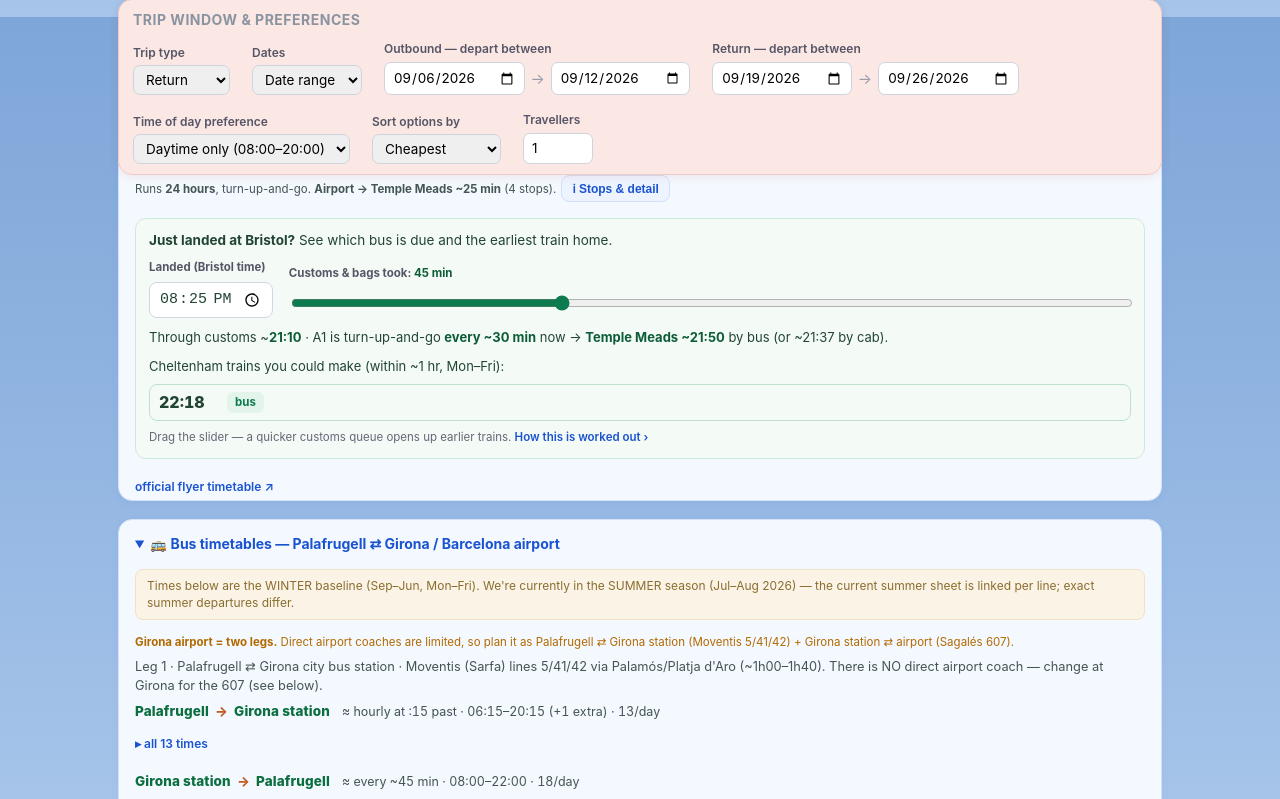
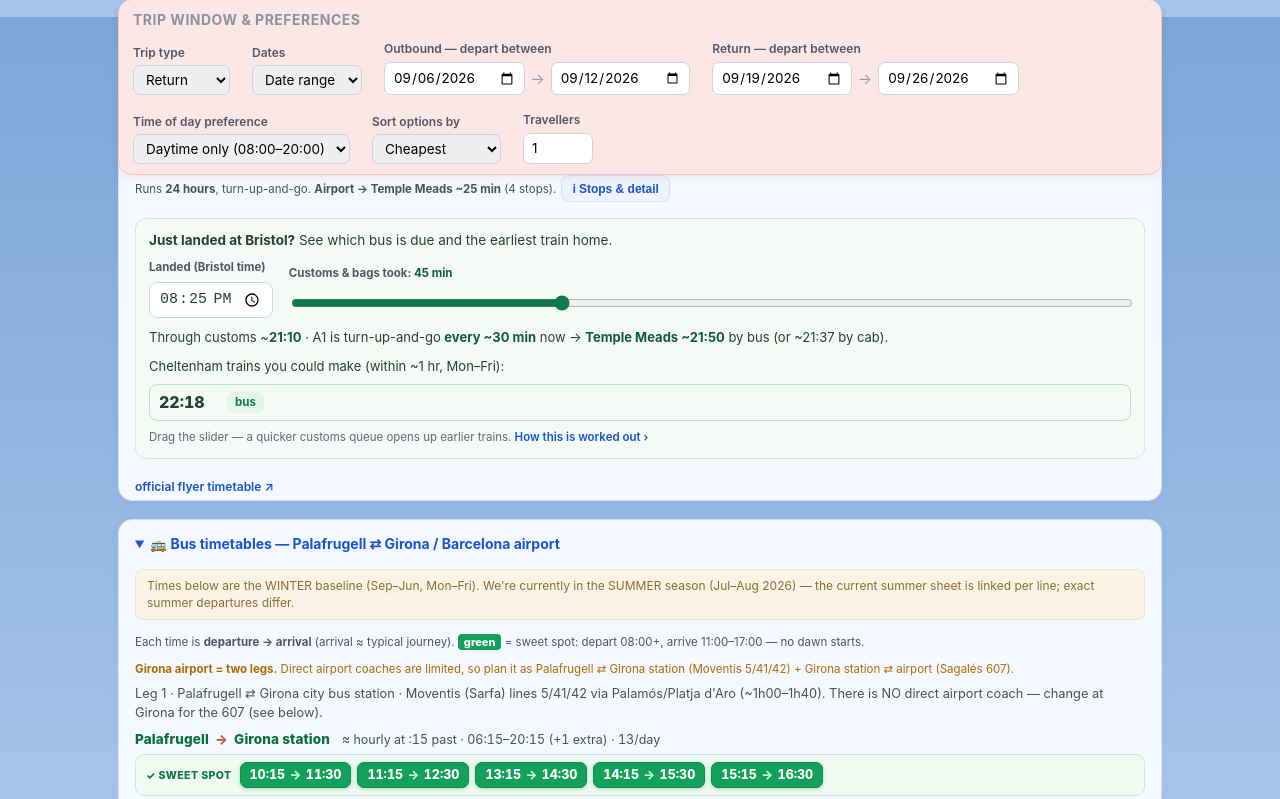
Before and after one commit to psykalist/Travel, a plain HTML site: page index.html in a window 1280 px wide. Both pictures are taken after a click on the heading "🚌 Bus timetables — Palafrugell ⇄ Girona / Barcelona airport". Shown: the part 783-1582 px from the top of the page. Drawn offline with Linux system fonts and the light colour scheme.

Commit message:
v3.23: departure->arrival times + green sweet-spot highlighting on timetables
Every timetable service now shows dep -> arr (arrival estimated from the
route's typical journey time). Sweet-spot services (depart 08:00+, arrive
11:00-17:00) are highlighted bold green and surfaced up front per direction;
full dep->arr list behind the toggle. Stronger chip/label colours.

Co-Authored-By: Claude Opus 4.8 <noreply@anthropic.com>
Claude-Session: https://claude.ai/code/session_01LmcFSwu9rZ7z7DAShAMxBm

```diff
--- a/index.html
+++ b/index.html
@@ -253,7 +253,15 @@ footer { margin-top:26px; font-size:11.5px; color:#8a93a0; border-top:1px solid
 .btmore > summary::before { content:"▸ "; }
 .btmore[open] > summary::before { content:"▾ "; }
 .btmore[open] > summary { margin-bottom:6px; }
-.bt { background:#eef4ff; border:1px solid #d3e0f7; border-radius:6px; padding:2px 7px; font-size:12px; font-variant-numeric:tabular-nums; }
+.bt { background:#e6efff; border:1px solid #b9d0f4; border-radius:7px; padding:3px 9px; font-size:12.5px; font-variant-numeric:tabular-nums; color:#1c3f70; font-weight:600; }
+.bt .bta { color:#c05a1f; font-weight:800; margin:0 1px; }
+.bt.sweet { background:#12a05a; border-color:#0e8b4d; color:#fff; font-weight:800; box-shadow:0 1px 4px rgba(18,160,90,.35); }
+.bt.sweet .bta { color:#c8ffdd; }
+.btcap { font-size:11.5px; color:#4a5568; margin:6px 0 10px; line-height:1.5; }
+.sweetkey { background:#12a05a; color:#fff; border-radius:4px; padding:1px 6px; font-weight:800; font-size:11px; }
+.btsweet { display:flex; flex-wrap:wrap; align-items:center; gap:6px; background:#f0faf3; border:1px solid #c9e9d5; border-radius:9px; padding:7px 10px; margin:5px 0 7px; }
+.btsweetlab { font-size:10.5px; font-weight:800; color:#0b7a44; text-transform:uppercase; letter-spacing:.04em; margin-right:2px; }
+.btsweet.none { color:#8a93a0; font-style:italic; background:none; border:none; padding:2px 0; font-size:11.5px; }
 .btnote { font-size:11.5px; color:#b26a00; margin:5px 0; }
 .btsrc { font-size:12px; color:#1a53d0; text-decoration:none; font-weight:600; }
 /* Bristol Airport Flyer (A1) panel */
@@ -509,6 +517,7 @@ const DATA = {
     season: "Times below are the WINTER baseline (Sep–Jun, Mon–Fri). We're currently in the SUMMER season (Jul–Aug 2026) — the current summer sheet is linked per line; exact summer departures differ.",
     gro: {
       label: "Leg 1 · Palafrugell ⇄ Girona city bus station · Moventis (Sarfa) lines 5/41/42 via Palamós/Platja d'Aro (~1h00–1h40). There is NO direct airport coach — change at Girona for the 607 (see below).",
+      mins: 75,   // Moventis 5/41/42 typical run ~1h00–1h40; used to estimate arrivals (~)
       toDest: ["06:15","07:15","07:30","08:15","10:15","11:15","13:15","14:15","15:15","16:15","17:15","18:15","20:15"],
       toPal:  ["08:00","08:15","09:00","09:15","10:00","11:00","14:00","14:45","15:15","15:45","16:15","18:00","19:15","19:45","20:00","20:15","21:00","22:00"],
       note: "Winter baseline shown — open the summer sheet for exact Jul–Aug times.",
@@ -516,6 +525,7 @@ const DATA = {
     },
     gro_air: {
       label: "Leg 2 · Girona city bus/train station ⇄ Girona Airport · Sagalés line 607 (~25–30 min, €2.80). Roughly hourly, ~05:00 to ~00:00 daily, and timed to Ryanair arrivals/departures. Girona's bus & train stations share one building, so it also connects to trains.",
+      mins: 28,   // Sagalés 607 ~25–30 min
       toDest: ["05:00","06:00","07:00","08:00","09:00","10:00","11:00","12:00","13:00","14:00","15:00","16:00","17:00","18:00","19:00","20:00","21:00","22:00","23:00"],
       toPal:  ["05:30","06:30","07:30","08:30","09:30","10:30","11:30","12:30","13:30","14:30","15:30","16:30","17:30","18:30","19:30","20:30","21:30","22:30","23:30","00:30"],
       note: "Hourly baseline (≈ top of each hour) — exact 607 departures track the day's Ryanair schedule, so confirm on the live link. → row = towards the Airport; return row = towards Girona station.",
@@ -523,6 +533,7 @@ const DATA = {
     },
     bcn: {
       label: "Palafrugell ⇄ Barcelona Airport (T2/T1) · line 1 direct coach (~2h45). Airport-bound services shown.",
+      mins: 140,   // Moventis line 1 direct coach ~2h15–2h20
       toDest: ["06:15","09:35","10:35","13:30","15:30"],
       toPal:  ["08:30","10:30","16:15","19:30","20:15"],
       note: "Winter baseline sample — summer adds an early ~04:15 and later services to ~23:00/23:25. Open the line page for the exact current sheet.",
@@ -536,6 +547,7 @@ const DATA = {
     note: "Real Monday–Friday timetable (licensed RSP / Rail Delivery Group data) for Summer 2026 — valid until Sat 12 Dec 2026. Saturday & Sunday run a slightly reduced service; tap ‘live times’ for weekend/real-time.",
     bristol: {
       label: "Cheltenham Spa ⇄ Bristol Temple Meads · CrossCountry (XC ~40 min) & Great Western (GW ~1h05) · Mon–Fri. For Bristol Airport, change at Temple Meads for the Flyer A1.",
+      mins: 50,   // Cheltenham⇄Bristol: XC ~40 min / GW ~1h05 — 50 is a representative mid (arrivals ~)
       toDest: ["06:14","07:29","07:36","08:01","08:29","08:52","09:26","09:32","09:52","10:23","10:29","10:52","11:23","11:29","11:52","12:29","12:35","12:52","13:23","13:29","13:52","14:24","14:30","14:52","15:23","15:29","15:52","16:23","16:31","16:52","17:25","17:31","17:52","18:25","18:31","19:23","19:30","19:52","20:23","20:52","21:52","22:00","22:52","23:04"],
       toPal:  ["06:08","06:25","06:35","07:00","07:33","08:01","08:33","08:38","09:00","09:33","09:39","10:00","10:33","10:38","11:00","11:33","11:38","12:00","12:32","12:38","13:00","13:30","13:39","14:00","14:33","14:39","15:00","15:30","15:39","16:00","16:33","16:38","17:00","17:33","17:38","18:00","18:32","18:40","18:55","19:33","20:33","21:00","22:18"],
       note: "→ row = Cheltenham → Bristol Temple Meads (first 06:14, last 23:04). Return row = Bristol → Cheltenham (first 06:08, last 22:18). Mon–Fri; XC fastest (~40 min), GW ~1h05.",
@@ -543,6 +555,7 @@ const DATA = {
     },
     birmingham: {
       label: "Cheltenham Spa ⇄ Birmingham New Street · CrossCountry (~43 min) · Mon–Fri. For Birmingham Airport, stay on to Birmingham International (Air-Rail Link).",
+      mins: 45,   // Cheltenham⇄Birmingham New Street CrossCountry ~43 min
       toDest: ["07:14","07:18","07:40","07:55","08:12","08:40","08:59","09:12","09:40","09:59","10:12","10:40","10:59","11:12","11:40","11:59","12:12","12:40","12:55","13:12","13:40","13:59","14:12","14:40","14:59","15:12","15:40","15:59","16:12","16:40","16:55","17:12","17:40","17:59","18:12","18:40","18:55","19:12","19:43","19:59","20:12","21:07","21:12","21:53","22:57","23:02"],
       toPal:  ["05:00","05:36","06:42","07:12","07:30","07:42","08:12","08:30","08:42","09:12","09:30","09:42","10:12","10:30","10:42","11:12","11:30","11:42","12:12","12:30","12:42","13:12","13:30","13:42","14:12","14:30","14:42","15:12","15:30","15:42","16:12","16:30","16:42","17:12","17:30","17:42","18:12","18:30","18:42","19:12","19:30","20:12","20:30","21:12","21:30","22:12"],
       note: "→ row = Cheltenham → Birmingham New Street (first 07:14, last 23:02). Return row = Birmingham → Cheltenham (first 05:00, last 22:12). Mon–Fri.",
@@ -1295,14 +1308,25 @@ function timesSummary(arr){
   const freq = (med>=48&&med<=72) ? 'about hourly' : `every ~${Math.round(med/5)*5||med} min`;
   return `≈ ${freq} · ${first}–${last} · ${n}/day`;
 }
-// One direction row: bold SRC → DEST, the pattern line, and the full times behind a toggle (few times shown inline).
-function timesRow(from,to,arr){
+// Sweet spot = depart 08:00 or later AND arrive 11:00–17:00 (no early starts; lands midday/afternoon).
+const SWEET_DEP=8*60, SWEET_ARR_A=11*60, SWEET_ARR_B=17*60;
+function svc(t,mins){
+  const d=toMin(t); const a=(mins!=null)?d+mins:null; const am=a!=null?((a%1440)+1440)%1440:null;
+  return {t, arr:a, sweet: a!=null && d>=SWEET_DEP && am>=SWEET_ARR_A && am<=SWEET_ARR_B};
+}
+function svcChip(s){ return `<span class="bt${s.sweet?' sweet':''}">${s.t}${s.arr!=null?` <span class="bta">→</span> ${fShort(s.arr)}`:''}</span>`; }
+// One direction row: bold SRC → DEST, the pattern line, the green sweet-spot picks, and the full dep→arr list behind a toggle.
+function timesRow(from,to,arr,mins){
   const list=(arr||[]).filter(Boolean); const n=list.length;
-  const chips=list.map(t=>`<span class="bt">${t}</span>`).join('');
+  const svcs=list.map(t=>svc(t,mins)); const sweet=svcs.filter(s=>s.sweet);
   const dir=`<span class="btdir">${from} <span class="btarr">→</span> ${to}</span>`;
-  if(n<=6) return `<div class="btrow2">${dir}<span class="btsum">${timesSummary(arr)}</span></div><div class="btchips">${chips}</div>`;
-  return `<div class="btrow2">${dir}<span class="btsum">${timesSummary(arr)}</span></div>`
-    + `<details class="btmore"><summary>all ${n} times</summary><div class="btchips">${chips}</div></details>`;
+  const head=`<div class="btrow2">${dir}<span class="btsum">${timesSummary(arr)}</span></div>`;
+  const allChips=`<div class="btchips">${svcs.map(svcChip).join('')}</div>`;
+  if(n<=6) return head+allChips;
+  const sweetLine = sweet.length
+    ? `<div class="btsweet"><span class="btsweetlab">✓ sweet spot</span>${sweet.map(svcChip).join('')}</div>`
+    : `<div class="btsweet none">no 08:00+ / midday-arrival service on this leg</div>`;
+  return head + sweetLine + `<details class="btmore"><summary>all ${n} times (dep → arr)</summary>${allChips}</details>`;
 }
 // ---- bus timetables panel ----
 function renderBusTimes(){
@@ -1311,13 +1335,14 @@ function renderBusTimes(){
   function block(x, destName, retName){
     retName = retName || 'Palafrugell';
     return `<div class="btblock"><div class="btlabel">${x.label}</div>
-      ${timesRow(retName, destName, x.toDest)}
-      ${timesRow(destName, retName, x.toPal)}
+      ${timesRow(retName, destName, x.toDest, x.mins)}
+      ${timesRow(destName, retName, x.toPal, x.mins)}
       ${x.note?`<div class="btnote">${x.note}</div>`:''}
       <a class="btsrc" href="${x.src}" target="_blank" rel="noopener">official timetable ↗</a></div>`;
   }
   host.innerHTML = `<details class="btwrap"><summary>🚌 Bus timetables — Palafrugell ⇄ Girona / Barcelona airport</summary>
     <div class="btseason">${B.season}</div>
+    <div class="btcap">Each time is <b>departure → arrival</b> (arrival ≈ typical journey). <span class="sweetkey">green</span> = sweet spot: depart 08:00+, arrive 11:00–17:00 — no dawn starts.</div>
     <div class="btnote" style="margin:2px 0 8px"><b>Girona airport = two legs.</b> Direct airport coaches are limited, so plan it as Palafrugell ⇄ Girona station (Moventis 5/41/42) + Girona station ⇄ airport (Sagalés 607).</div>
     ${block(B.gro,'Girona station','Palafrugell')}
     ${block(B.gro_air,'Girona Airport','Girona station')}
@@ -1331,13 +1356,14 @@ function renderTrains(){
   const T=DATA.trainTimes;
   function block(x, destName, retName){
     return `<div class="btblock"><div class="btlabel">${x.label}</div>
-      ${timesRow(retName, destName, x.toDest)}
-      ${timesRow(destName, retName, x.toPal)}
+      ${timesRow(retName, destName, x.toDest, x.mins)}
+      ${timesRow(destName, retName, x.toPal, x.mins)}
       ${x.note?`<div class="btnote">${x.note}</div>`:''}
       <a class="btsrc" href="${x.src}" target="_blank" rel="noopener">live times ↗</a></div>`;
   }
   host.innerHTML = `<details class="btwrap"><summary>🚆 Train timetables — Cheltenham ⇄ Bristol / Birmingham</summary>
     <div class="btseason">${T.note}</div>
+    <div class="btcap">Each time is <b>departure → arrival</b> (arrival ≈ typical journey; XC faster than GWR). <span class="sweetkey">green</span> = sweet spot: depart 08:00+, arrive 11:00–17:00 — no dawn starts.</div>
     ${block(T.bristol,'Bristol Temple Meads','Cheltenham Spa')}
     ${block(T.birmingham,'Birmingham New Street','Cheltenham Spa')}
   </details>`;
@@ -1624,8 +1650,9 @@ function renderAdmin(){
 }
 
 // ---- version control (shown in the header + footer; also mirrored in CHANGELOG.md) ----
-const VERSION = "3.22";
+const VERSION = "3.23";
 const CHANGELOG = [
+  ["3.23","2026-09-05","Timetables now show <b>departure → arrival</b> for every service (arrival estimated from each route's typical journey time), and highlight the <b>sweet-spot</b> services in bold green: those departing 08:00 or later and arriving 11:00–17:00 — the civilised ones that line up with a midday/afternoon flight, no 06:15 dawn starts. Each direction surfaces its green picks up front, with the full dep→arr list behind the ‘all times’ toggle. Time chips and the source→destination labels were also given stronger, more legible colours."],
   ["3.22","2026-09-05","Bus & train timetables are far less cluttered: instead of 20+ time chips per direction, each now shows a plain-English pattern — e.g. ‘≈ hourly on the hour · 05:00–23:00’, ‘≈ hourly at :15 past’, or ‘≈ every ~25 min · 06:14–23:04’ — with the full clock-face list tucked behind a ‘all N times’ toggle. Source and destination are now shown as a bold ‘From → To’ label in an accent colour so each direction reads at a glance."],
   ["3.21","2026-09-05","The A1 ‘just landed’ helper now lists ALL the Cheltenham trains you could make within about an hour of landing, not just the earliest — each tagged by how you’d catch it: ‘bus’ (comfortable), ‘bus · tight’ (only if a bus turns up quickly), or ‘taxi’ (too tight for the bus but a ~22 min cab still makes it, e.g. a last train or overnight when buses thin to every 30 min). Gives the full menu of doable options at a glance."],
   ["3.20","2026-09-05","Made the A1 Flyer ‘just landed’ helper properly interactive. It now takes your landing time plus a slider for how long customs & bags took, and updates live as you drag: it shows when you’re through, your likely Temple Meads arrival, and the earliest Cheltenham train you make — so clearing customs in 20 min instead of 45 visibly catches an earlier train. Trains are tagged ‘comfortable’ or ‘tight’ (with the safe-bet fallback) so a close connection is honest, using a realistic half-headway bus wait instead of always assuming the worst. The stops list and the wordy explanation now live in an ℹ popup, keeping the panel focused on the interactive bus/train result."],
```
Also changed, not shown: 1 other file.
